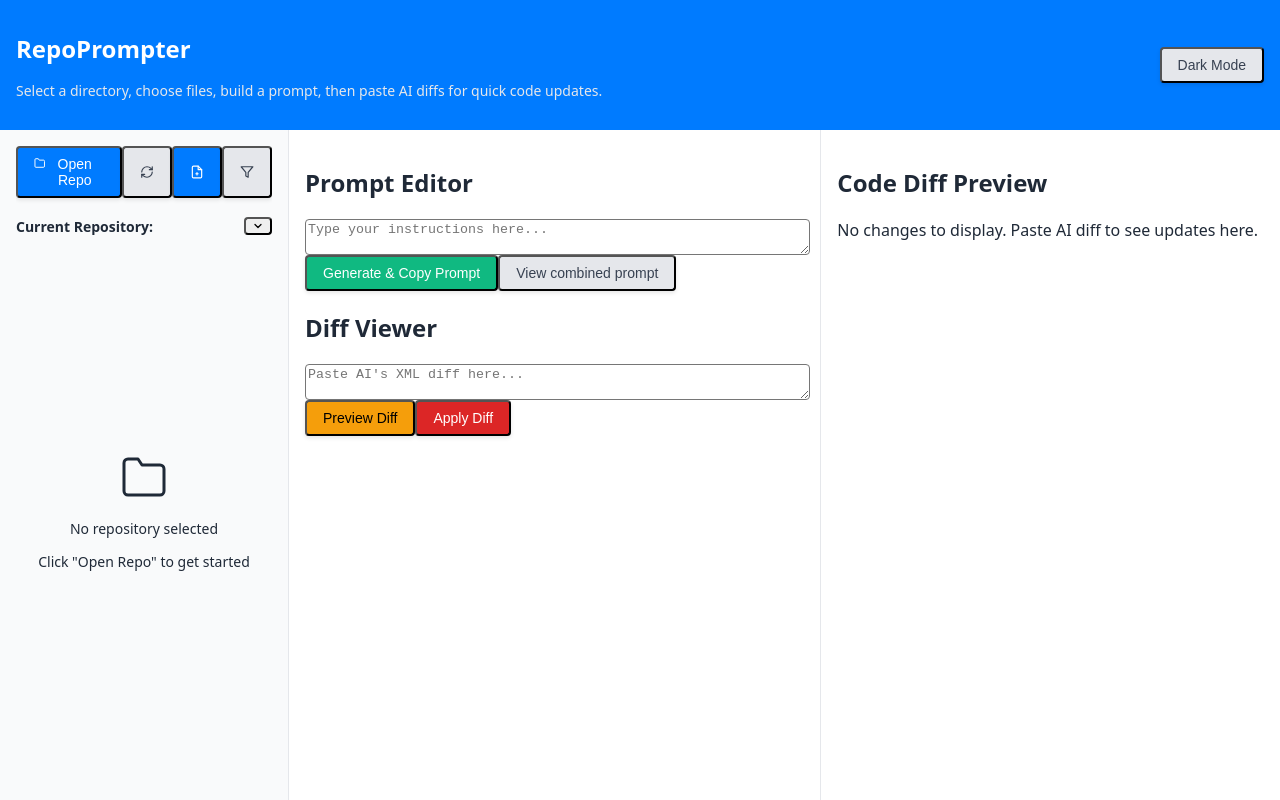
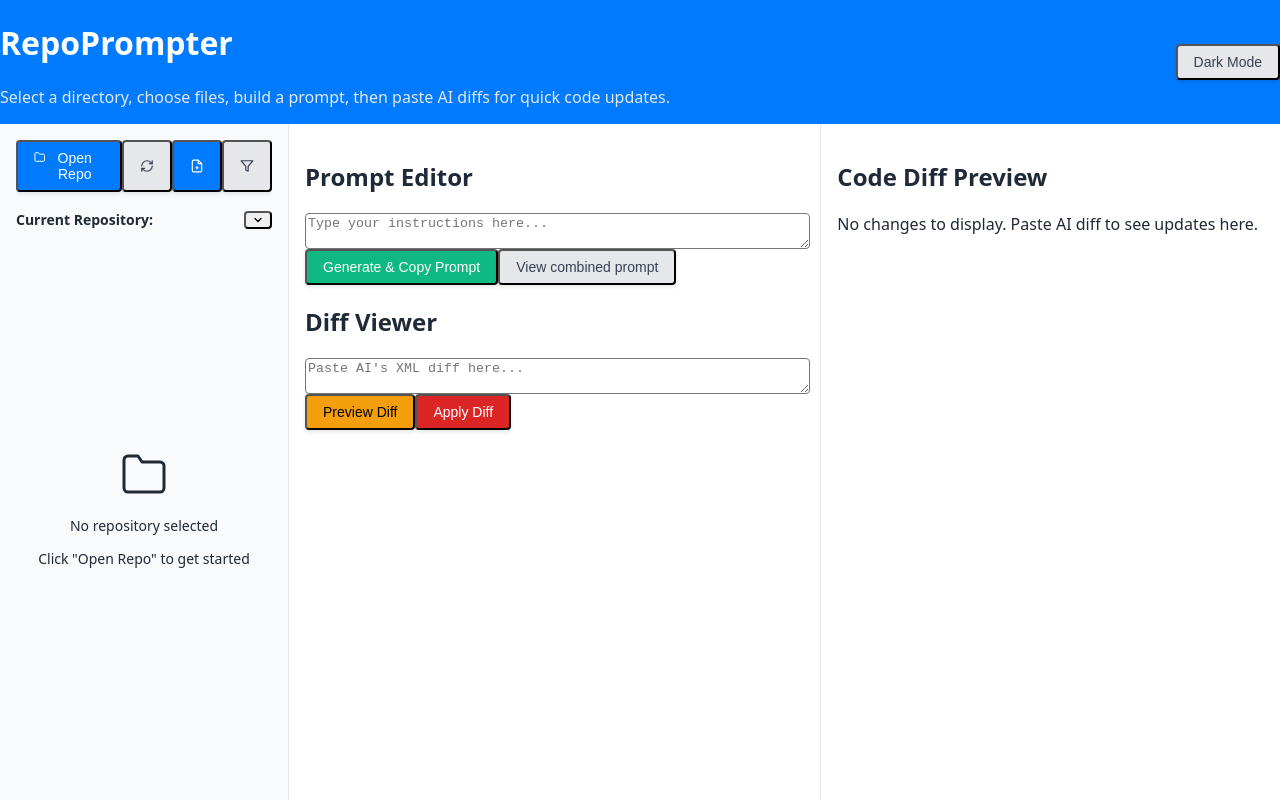
Before and after one commit to Bikz/repoprompter, a React (Vite) app: page / in a window 1280 px wide. Built offline with nearby package versions, Linux system fonts and the light colour scheme.

Commit message:
Reduce header height

```diff
--- a/src/renderer/App.tsx
+++ b/src/renderer/App.tsx
@@ -22,10 +22,10 @@ function App() {
       {/* Full screen so we don't scroll at the page level */}
       <div className="h-screen overflow-hidden flex flex-col font-sans bg-white dark:bg-off-black text-gray-800 dark:text-white">
         {/* Top header bar */}
-        <header className="draggable flex items-center justify-between bg-brand-blue dark:bg-off-black text-white p-4 shadow">
+        <header className="draggable flex items-center justify-between bg-brand-blue dark:bg-off-black text-white p-3 shadow">
           <div>
-            <h1 className="text-2xl font-bold">RepoPrompter</h1>
-            <p className="text-sm text-gray-200 mt-1">
+            <h1 className="text-xl font-bold">RepoPrompter</h1>
+            <p className="text-xs text-gray-200 mt-0.5">
               Select a directory, choose files, build a prompt, then paste AI diffs for quick code updates.
             </p>
           </div>
```
